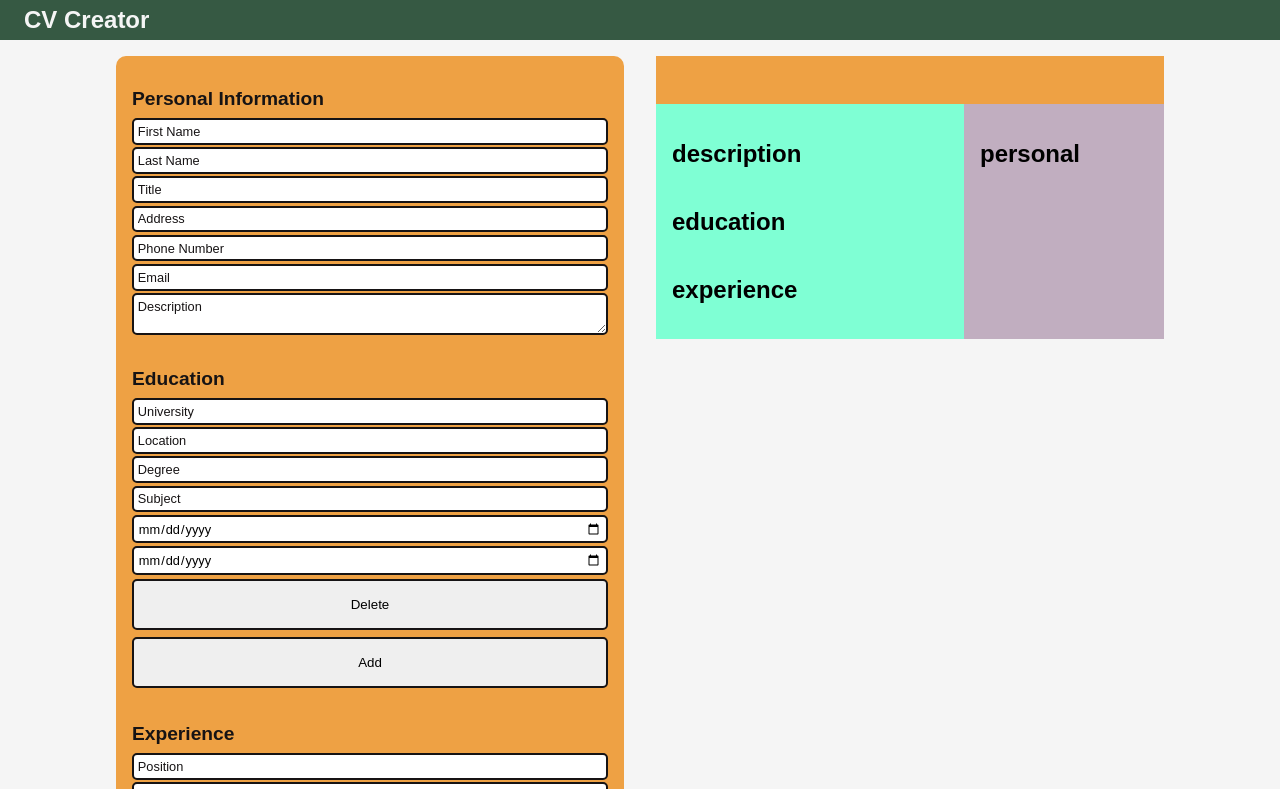
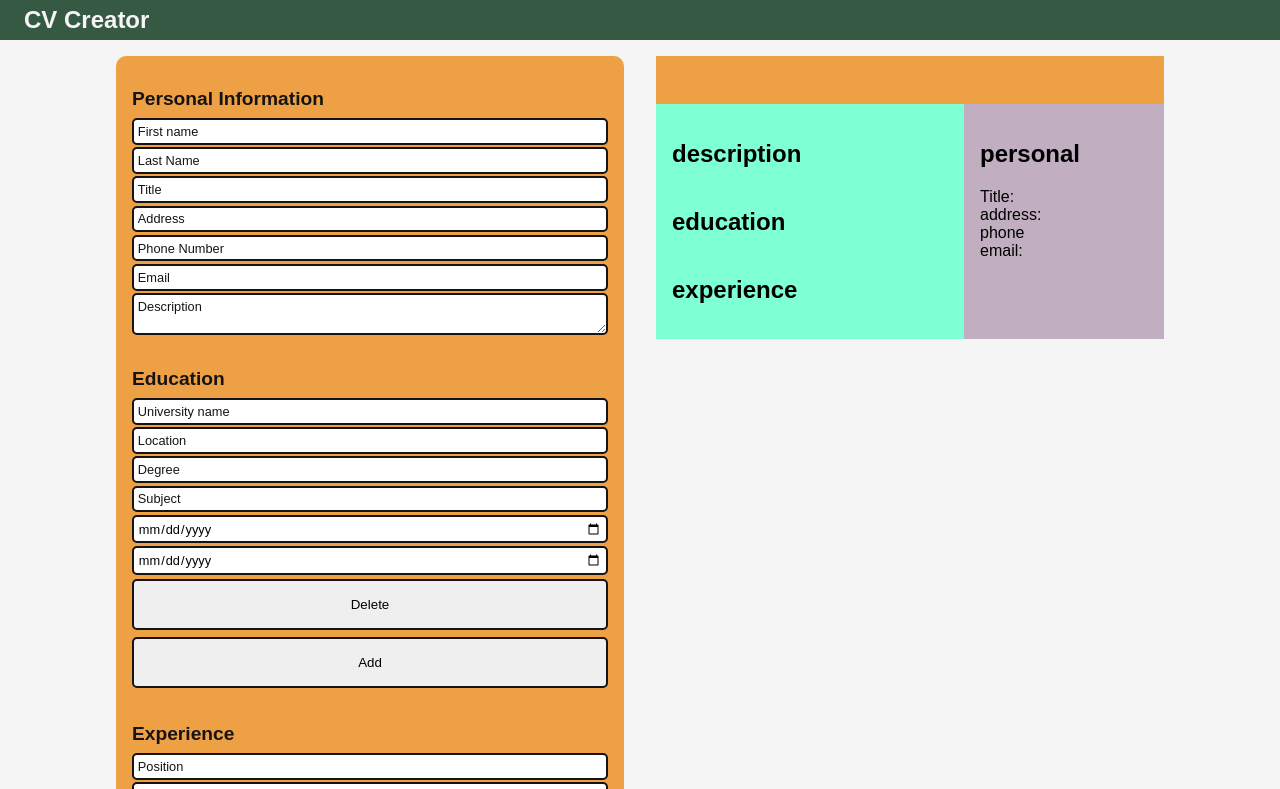
Before and after one commit to connorleavitt/Projects, a React (Create React App) app in the folder CV Creator/cv-creator/: page / in a window 1280 px wide. Shown: the top 789 px of the page. Built offline with nearby package versions, Linux system fonts and the light colour scheme.

Commit message:
Initial state updates for inputs resolved

```diff
--- a/CV Creator/cv-creator/src/components/CV.js
+++ b/CV Creator/cv-creator/src/components/CV.js
@@ -1,11 +1,16 @@
 import Section from "./Section";
 
-export default function CV() {
+export default function CV({ cv, componentRef }) {
+  const personalInfo = {
+    ...cv,
+    firstName: "",
+  };
+  console.log(personalInfo.firstName);
   return (
     <div className="cv-subcontainer">
       <Section {...{ type: "header" }} />
       <Section {...{ type: "main" }} />
-      <Section {...{ type: "personal" }} />
+      <Section {...{ type: "personal" }} personalInfo={cv.personalInfo} />
     </div>
   );
 }
--- a/CV Creator/cv-creator/src/components/EducationForm.js
+++ b/CV Creator/cv-creator/src/components/EducationForm.js
@@ -1,12 +1,37 @@
 import Input from "./Input";
 import Button from "./ActionButtons";
+import { useState } from "react";
 
-export default function EducationForm({ header }) {
+export default function EducationItem() {
+  const [details, setDetails] = useState({
+    universityName: "",
+    locationName: "",
+  });
+
+  const handleChange = (e) => {
+    const { name, value } = e.target;
+    setDetails((prev) => {
+      return { ...prev, [name]: value };
+    });
+  };
+
   return (
     <div className="form-subcontainer--section">
-      <h2 className="form-title">{header}</h2>
-      <Input type={"text"} placeholder={"University"} />
-      <Input type={"text"} placeholder={"Location"} />
+      <h2 className="form-title">Education</h2>
+      <Input
+        onChange={handleChange}
+        type="text"
+        name="universityName"
+        placeholder="University name"
+        // value={educationItem.universityName}
+      />
+      <Input
+        onChange={handleChange}
+        type="text"
+        name="locationName"
+        placeholder="Location"
+        // value={educationItem.locationName}
+      />
       <Input type={"text"} placeholder={"Degree"} />
       <Input type={"text"} placeholder={"Subject"} />
       <Input type={"date"} placeholder={"From"} />
--- a/CV Creator/cv-creator/src/components/ExperienceForm.js
+++ b/CV Creator/cv-creator/src/components/ExperienceForm.js
@@ -1,10 +1,10 @@
 import Input from "./Input";
 import Button from "./ActionButtons";
 
-export default function EducationForm({ header }) {
+export default function ExperienceForm() {
   return (
     <div className="form-subcontainer--section">
-      <h2 className="form-title">{header}</h2>
+      <h2 className="form-title">Experience</h2>
       <Input type={"text"} placeholder={"Position"} />
       <Input type={"text"} placeholder={"Company"} />
       <Input type={"text"} placeholder={"Location"} />
--- a/CV Creator/cv-creator/src/components/Input.js
+++ b/CV Creator/cv-creator/src/components/Input.js
@@ -1,12 +1,27 @@
 // import UpdateCV from "./UpdateCV";
 
-export default function Input({ type, placeholder }) {
+export default function Input({ type, name, placeholder, onChange, value }) {
+  // if ({ required }) {
+  //   console.log("required");
+  //   return (
+  //     <input
+  //       // onChange={UpdateCV}
+  //       className="form-input"
+  //       type={type}
+  //       placeholder={placeholder}
+  //       required
+  //     />
+  //   );
+  // }
+
   return (
     <input
-      // onChange={UpdateCV}
       className="form-input"
+      onChange={onChange}
       type={type}
+      name={name}
       placeholder={placeholder}
+      value={value}
     />
   );
 }
--- a/CV Creator/cv-creator/src/components/Main.js
+++ b/CV Creator/cv-creator/src/components/Main.js
@@ -1,14 +1,41 @@
+import React, { useState, useRef } from "react";
 import MainForm from "./MainForm";
 import CV from "./CV";
 
 export default function Main() {
+  const exampleCV = {
+    personalInfo: {
+      firstName: "",
+      lastName: "",
+      title: "",
+      address: "",
+      phoneNumber: "",
+      email: "",
+      description: "",
+    },
+  };
+  const [cv, setCv] = useState(exampleCV);
+
+  const handleChangePersonal = (e) => {
+    const { name, value, type } = e.target;
+
+    setCv((prevState) => ({
+      ...prevState,
+      personalInfo: {
+        ...prevState.personalInfo,
+        [name]: value,
+      },
+    }));
+  };
+  const componentRef = useRef();
+
   return (
     <div className="container">
       <div className="form-container">
-        <MainForm />
+        <MainForm cv={cv} onChangePersonal={handleChangePersonal} />
       </div>
       <div className="cv-container">
-        <CV />
+        <CV cv={cv} ref={componentRef} />
       </div>
     </div>
   );
--- a/CV Creator/cv-creator/src/components/MainForm.js
+++ b/CV Creator/cv-creator/src/components/MainForm.js
@@ -1,14 +1,20 @@
+import React from "react";
+
 import PersonalForm from "./PersonalForm";
 import EducationForm from "./EducationForm";
 import ExperienceForm from "./ExperienceForm";
 import Button from "./ActionButtons";
 
-export default function MainForm() {
+export default function MainForm({ cv, onChangePersonal }) {
+  // console.log({ cv });
   return (
     <form className="form-subcontainer">
-      <PersonalForm {...{ header: "Personal Information" }} />
-      <EducationForm {...{ header: "Education" }} />
-      <ExperienceForm {...{ header: "Experience" }} />
+      <PersonalForm
+        personalInfo={cv.personalInfo}
+        onChange={onChangePersonal}
+      />
+      <EducationForm />
+      <ExperienceForm />
       <Button className="form-generate-btn" content="Generate PDF" />
       <Button className="form-reset-btn" content="Reset" />
     </form>
--- a/CV Creator/cv-creator/src/components/PersonalForm.js
+++ b/CV Creator/cv-creator/src/components/PersonalForm.js
@@ -1,11 +1,19 @@
+import React from "react";
+
 import Textarea from "./Textarea";
 import Input from "./Input";
 
-export default function PersonalForm({ blank }) {
+export default function PersonalForm({ personalInfo, onChange }) {
   return (
     <div className="form-subcontainer--section">
       <h2 className="form-title">Personal Information</h2>
-      <Input type={"text"} placeholder={"First Name"} />
+      <Input
+        onChange={(e) => onChange(e)}
+        type="text"
+        name="firstName"
+        placeholder="First name"
+        value={personalInfo.firstName}
+      />
       <Input type={"text"} placeholder={"Last Name"} />
       <Input type={"text"} placeholder={"Title"} />
       <Input type={"text"} placeholder={"Address"} />
--- a/CV Creator/cv-creator/src/components/Section.js
+++ b/CV Creator/cv-creator/src/components/Section.js
@@ -1,6 +1,6 @@
 import Subsection from "./Subsection";
 
-export default function Section({ type }) {
+export default function Section({ type, personalInfo }) {
   const className = `cv-subcontainer--${type}`;
 
   if (type === "main") {
@@ -15,7 +15,7 @@ export default function Section({ type }) {
   if (type === "personal") {
     return (
       <div className={className}>
-        <Subsection {...{ type: "personal" }} />
+        <Subsection {...{ type: "personal" }} personalInfo={personalInfo} />
       </div>
     );
   }
--- a/CV Creator/cv-creator/src/components/Subsection.js
+++ b/CV Creator/cv-creator/src/components/Subsection.js
@@ -1,7 +1,11 @@
-export default function Subsection({ type }) {
+export default function Subsection({ type, personalInfo }) {
   const mainClassName = `cv-subcontainer-section--${type}`;
   const titleClassName = `cv-subcontainer-section--${type}-title`;
   const contentClassName = `cv-subcontainer-section--${type}-content`;
+
+  const obj = { ...personalInfo };
+  const firstName = obj.firstName;
+  console.log(firstName);
 
   if (type === "description") {
     return (
@@ -47,10 +51,10 @@ export default function Subsection({ type }) {
       <div className={mainClassName}>
         <h2 className={titleClassName}>{type}</h2>
         <div className={contentClassName}>
-          {/* <div>Title:</div>
+          <div>Title: {firstName}</div>
           <div>address:</div>
           <div>phone</div>
-          <div>email:</div> */}
+          <div>email:</div>
         </div>
       </div>
     );
```
